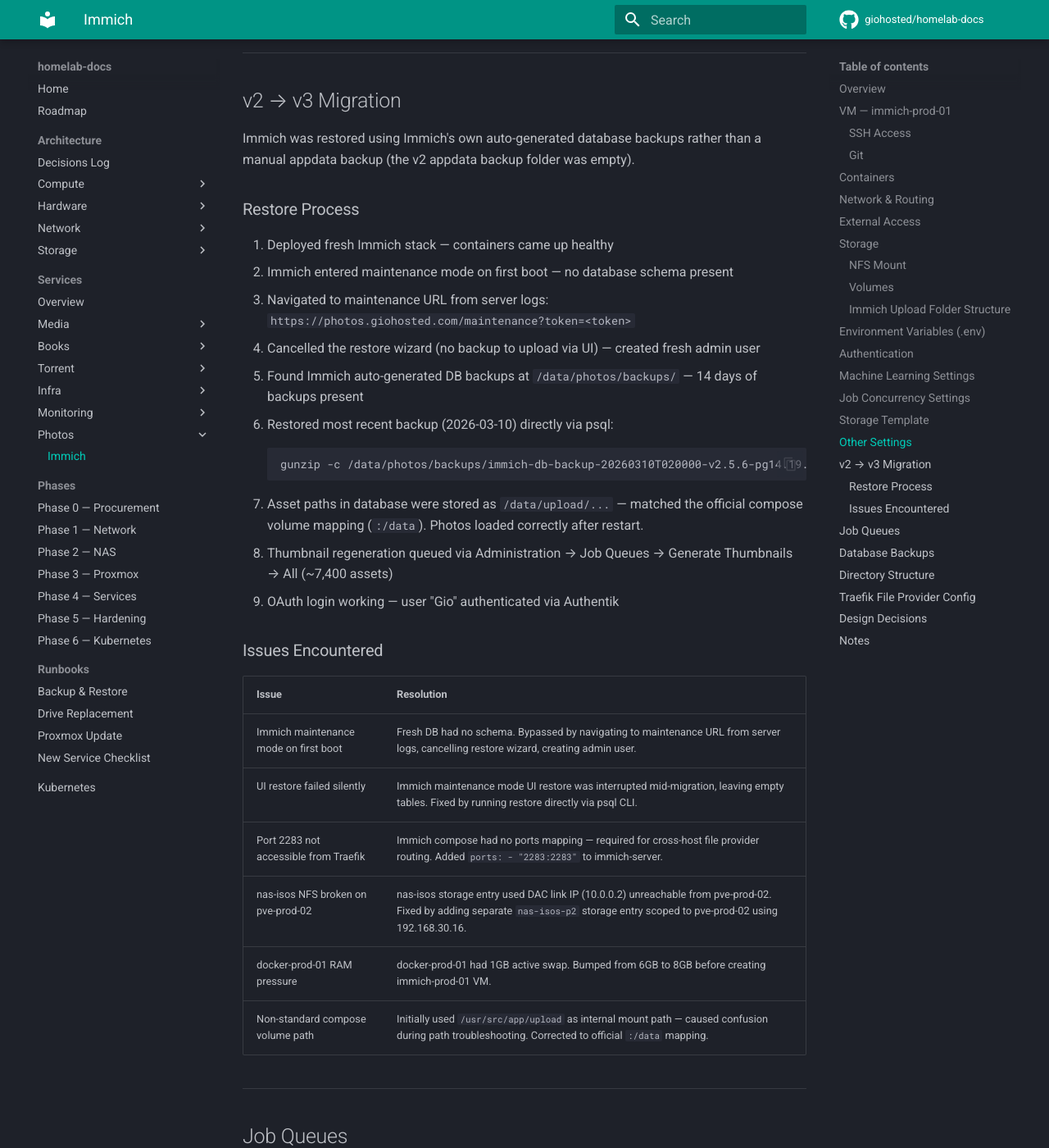
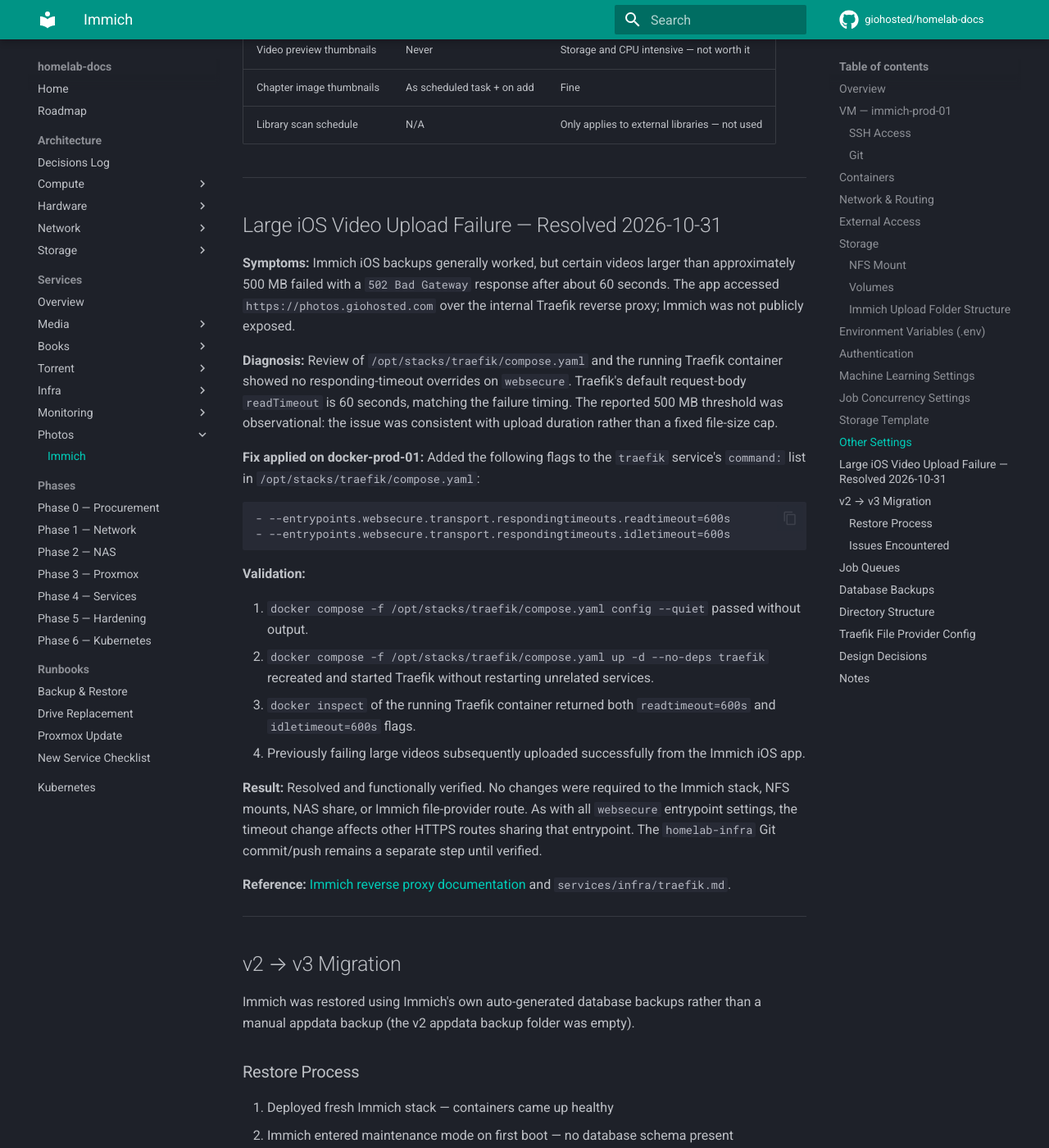
Before and after one commit to giohosted/homelab-docs, an MkDocs documentation site: the page built from docs/services/photos/immich.md, in a window 1280 px wide and 1400 px high, scrolled down 6246 px. Shown: the whole window at 82% size. Built offline with MkDocs 1.6.1 and Material for MkDocs 9.7.7, drawn with Linux system fonts in a browser that asks for light colours; comment, search, counter and statistics services are not loaded; some of the changed text lies outside the part shown.

Commit message:
docs: 2026-10-31 13:35:56

````diff
--- a/docs/services/photos/immich.md
+++ b/docs/services/photos/immich.md
@@ -6,7 +6,7 @@
 **Compose:** `/opt/stacks/immich/compose.yaml`
 **Appdata:** `/opt/appdata/immich/`
 **URL:** `https://photos.giohosted.com`
-**Last Updated:** 2026-07-13
+**Last Updated:** 2026-10-31
 
 ---
 
@@ -20,28 +20,30 @@
 
 ## VM — immich-prod-01
 
-| Component | Detail |
-|-----------|--------|
-| **VM ID** | 106 |
-| **Host** | pve-prod-02 |
-| **OS** | Ubuntu Server 24.04 LTS |
-| **CPU** | 2 cores (x86-64-v2-AES) |
-| **RAM** | 6GB |
-| **Disk** | 32GB (local-lvm) |
-| **System** | q35, OVMF UEFI, VirtIO SCSI |
-| **IP** | 192.168.30.14/24 |
-| **Gateway** | 192.168.30.1 |
-| **DNS** | 192.168.30.10 (dns-prod-01) |
-| **VLAN** | 30 — Services |
-| **Docker** | Installed via official script |
-| **QEMU Agent** | Installed and running |
+|Component|Detail|
+|---|---|
+|**VM ID**|106|
+|**Host**|pve-prod-02|
+|**OS**|Ubuntu Server 24.04 LTS|
+|**CPU**|2 cores (x86-64-v2-AES)|
+|**RAM**|6GB|
+|**Disk**|32GB (local-lvm)|
+|**System**|q35, OVMF UEFI, VirtIO SCSI|
+|**IP**|192.168.30.14/24|
+|**Gateway**|192.168.30.1|
+|**DNS**|192.168.30.10 (dns-prod-01)|
+|**VLAN**|30 — Services|
+|**Docker**|Installed via official script|
+|**QEMU Agent**|Installed and running|
 
 ### SSH Access
-```bash
+
+```
 ssh gio@192.168.30.14
 ```
 
 ### Git
+
 - homelab-infra repo cloned at `/opt/stacks`
 - Credentials cached via `git config --global credential.helper store`
 - Always run `git pull` before making changes — see `runbooks/git-workflow.md`
@@ -50,12 +52,12 @@
 
 ## Containers
 
-| Container | Image | Role |
-|-----------|-------|------|
-| immich_server | ghcr.io/immich-app/immich-server:release | Main application server + API |
-| immich_machine_learning | ghcr.io/immich-app/immich-machine-learning:release | Face detection, CLIP indexing, smart search |
-| immich_postgres | ghcr.io/immich-app/postgres:14-vectorchord0.4.3-pgvectors0.2.0 | Database |
-| immich_redis | docker.io/valkey/valkey:9 | Cache / job queue |
+|Container|Image|Role|
+|---|---|---|
+|immich_server|ghcr.io/immich-app/immich-server:release|Main application server + API|
+|immich_machine_learning|ghcr.io/immich-app/immich-machine-learning:release|Face detection, CLIP indexing, smart search|
+|immich_postgres|ghcr.io/immich-app/postgres:14-vectorchord0.4.3-pgvectors0.2.0|Database|
+|immich_redis|docker.io/valkey/valkey:9|Cache / job queue|
 
 ---
 
@@ -67,11 +69,15 @@
 - **Config file:** `/opt/appdata/traefik/config/immich.yml` on docker-prod-01
 - **AdGuard DNS rewrite:** `photos.giohosted.com` → `192.168.30.11` (Traefik IP)
 - **Port 2283** exposed on host via ports mapping — required for cross-host file provider routing
+- **Traefik `websecure` responding timeouts:** `readTimeout=600s`, `idleTimeout=600s` in `/opt/stacks/traefik/compose.yaml` on docker-prod-01; verified active 2026-10-31
 
 Traffic path:
+
 ```
 Browser → AdGuard (192.168.30.10) → 192.168.30.11 (Traefik) → 192.168.30.14:2283 (immich_server)
 ```
+
+The Immich iOS app uses the same Traefik HTTPS entrypoint when connected on the LAN via `https://photos.giohosted.com`. The responding-timeout flags are **Traefik static entrypoint options**, not settings in the Immich file-provider route or the Immich container.
 
 ---
 
@@ -87,25 +93,27 @@
 
 ### NFS Mount
 
-| NAS Export | Mount Point | Purpose |
-|------------|-------------|---------|
-| `192.168.30.16:/mnt/user/photos` | `/data/photos` | All Immich upload data — photos, thumbs, backups, encoded video |
+|NAS Export|Mount Point|Purpose|
+|---|---|---|
+|`192.168.30.16:/mnt/user/photos`|`/data/photos`|All Immich upload data — photos, thumbs, backups, encoded video|
 
 fstab entry:
+
 ```
 192.168.30.16:/mnt/user/photos /data/photos nfs defaults,_netdev,x-systemd.automount,x-systemd.mount-timeout=30 0 0
 ```
 
 ### Volumes
 
-| Host Path | Container Path | Purpose |
-|-----------|---------------|---------|
-| `/data/photos` | `/data` | Upload location — photos, thumbs, backups, encoded video |
-| `/opt/appdata/immich/postgres` | `/var/lib/postgresql/data` | Postgres database — local disk only, NFS not supported |
+|Host Path|Container Path|Purpose|
+|---|---|---|
+|`/data/photos`|`/data`|Upload location — photos, thumbs, backups, encoded video|
+|`/opt/appdata/immich/postgres`|`/var/lib/postgresql/data`|Postgres database — local disk only, NFS not supported|
 
 ### Immich Upload Folder Structure
 
 Immich manages its own folder structure inside `/data/photos` (= `/mnt/user/photos` on NAS):
+
 ```
 /data/photos/
 ├── backups/          ← Immich auto-generated DB backups (nightly)
@@ -122,15 +130,15 @@
 
 ## Environment Variables (.env)
 
-| Variable | Value | Notes |
-|----------|-------|-------|
-| `UPLOAD_LOCATION` | `/data/photos` | NFS mount point on host |
-| `DB_DATA_LOCATION` | `/opt/appdata/immich/postgres` | Local disk — never NFS |
-| `TZ` | `America/Chicago` | Timezone |
-| `IMMICH_VERSION` | `release` | Always pulls latest stable |
-| `DB_PASSWORD` | see `.env` | Gitignored — never commit |
-| `DB_USERNAME` | `postgres` | Postgres user |
-| `DB_DATABASE_NAME` | `immich` | Postgres database name |
+|Variable|Value|Notes|
+|---|---|---|
+|`UPLOAD_LOCATION`|`/data/photos`|NFS mount point on host|
+|`DB_DATA_LOCATION`|`/opt/appdata/immich/postgres`|Local disk — never NFS|
+|`TZ`|`America/Chicago`|Timezone|
+|`IMMICH_VERSION`|`release`|Always pulls latest stable|
+|`DB_PASSWORD`|see `.env`|Gitignored — never commit|
+|`DB_USERNAME`|`postgres`|Postgres user|
+|`DB_DATABASE_NAME`|`immich`|Postgres database name|
 
 ---
 
@@ -147,11 +155,11 @@
 
 Configured in Administration → Settings → Machine Learning.
 
-| Setting | Value | Notes |
-|---------|-------|-------|
-| Smart Search (CLIP) | Enabled | Model: `ViT-B-32__openai` |
-| Facial Recognition | Enabled | Model: `buffalo_s` |
-| OCR | Enabled | Model: `PP-OCRv5_mobile` |
+|Setting|Value|Notes|
+|---|---|---|
+|Smart Search (CLIP)|Enabled|Model: `ViT-B-32__openai`|
+|Facial Recognition|Enabled|Model: `buffalo_s`|
+|OCR|Enabled|Model: `PP-OCRv5_mobile`|
 
 **Why `buffalo_s` over `buffalo_l`:** immich-prod-01 has 2 vCPUs and 6GB RAM — ML inference runs on CPU only, no GPU passthrough. The small model is meaningfully faster with minimal accuracy difference for a personal library of ~10k assets.
 
@@ -161,13 +169,13 @@
 
 Configured in Administration → Settings → Jobs.
 
-| Job | Concurrency | Notes |
-|-----|-------------|-------|
-| Thumbnail Generation | 5 | Fine for 2 vCPUs — only active during imports |
-| Metadata Extraction | 5 | Same |
-| Smart Search | 2 | ML inference — 2 workers is appropriate |
-| Face Detection | 2 | ML inference — 2 workers is appropriate |
-| Storage Template Migration | 1 | Fine as-is |
+|Job|Concurrency|Notes|
+|---|---|---|
+|Thumbnail Generation|5|Fine for 2 vCPUs — only active during imports|
+|Metadata Extraction|5|Same|
+|Smart Search|2|ML inference — 2 workers is appropriate|
+|Face Detection|2|ML inference — 2 workers is appropriate|
+|Storage Template Migration|1|Fine as-is|
 
 > Concurrency values are intentionally left at defaults. Jobs only run during imports — idle CPU usage is 7-8% normally. Adding more vCPUs is the right lever if throughput becomes a problem, not throttling concurrency.
 
@@ -178,6 +186,7 @@
 Enabled in Administration → Settings → Storage Template.
 
 **Template string:**
+
 ```
 {{y}}/{{MMMM}}/{{filename}}
 ```
@@ -192,12 +201,38 @@
 
 ## Other Settings
 
-| Setting | Value | Notes |
-|---------|-------|-------|
-| Trash retention | 30 days | Fine as-is |
-| Video preview thumbnails | Never | Storage and CPU intensive — not worth it |
-| Chapter image thumbnails | As scheduled task + on add | Fine |
-| Library scan schedule | N/A | Only applies to external libraries — not used |
+|Setting|Value|Notes|
+|---|---|---|
+|Trash retention|30 days|Fine as-is|
+|Video preview thumbnails|Never|Storage and CPU intensive — not worth it|
+|Chapter image thumbnails|As scheduled task + on add|Fine|
+|Library scan schedule|N/A|Only applies to external libraries — not used|
+
+---
+
+## Large iOS Video Upload Failure — Resolved 2026-10-31
+
+**Symptoms:** Immich iOS backups generally worked, but certain videos larger than approximately 500 MB failed with a `502 Bad Gateway` response after about 60 seconds. The app accessed `https://photos.giohosted.com` over the internal Traefik reverse proxy; Immich was not publicly exposed.
+
+**Diagnosis:** Review of `/opt/stacks/traefik/compose.yaml` and the running Traefik container showed no responding-timeout overrides on `websecure`. Traefik's default request-body `readTimeout` is 60 seconds, matching the failure timing. The reported 500 MB threshold was observational: the issue was consistent with upload duration rather than a fixed file-size cap.
+
+**Fix applied on docker-prod-01:** Added the following flags to the `traefik` service's `command:` list in `/opt/stacks/traefik/compose.yaml`:
+
+```
+- --entrypoints.websecure.transport.respondingtimeouts.readtimeout=600s
+- --entrypoints.websecure.transport.respondingtimeouts.idletimeout=600s
+```
+
+**Validation:**
+
+1. `docker compose -f /opt/stacks/traefik/compose.yaml config --quiet` passed without output.
+2. `docker compose -f /opt/stacks/traefik/compose.yaml up -d --no-deps traefik` recreated and started Traefik without restarting unrelated services.
+3. `docker inspect` of the running Traefik container returned both `readtimeout=600s` and `idletimeout=600s` flags.
+4. Previously failing large videos subsequently uploaded successfully from the Immich iOS app.
+
+**Result:** Resolved and functionally verified. No changes were required to the Immich stack, NFS mounts, NAS share, or Immich file-provider route. As with all `websecure` entrypoint settings, the timeout change affects other HTTPS routes sharing that entrypoint. The `homelab-infra` Git commit/push remains a separate step until verified.
+
+**Reference:** [Immich reverse proxy documentation](https://docs.immich.app/administration/reverse-proxy/) and `services/infra/traefik.md`.
 
 ---
 
@@ -213,23 +248,25 @@
 4. Cancelled the restore wizard (no backup to upload via UI) — created fresh admin user
 5. Found Immich auto-generated DB backups at `/data/photos/backups/` — 14 days of backups present
 6. Restored most recent backup (2026-03-10) directly via psql:
-```bash
+
+```
 gunzip -c /data/photos/backups/immich-db-backup-20260310T020000-v2.5.6-pg14.19.sql.gz | docker exec -i immich_postgres psql -U postgres -d immich
 ```
+
 7. Asset paths in database were stored as `/data/upload/...` — matched the official compose volume mapping (`:/data`). Photos loaded correctly after restart.
 8. Thumbnail regeneration queued via Administration → Job Queues → Generate Thumbnails → All (~7,400 assets)
 9. OAuth login working — user "Gio" authenticated via Authentik
 
 ### Issues Encountered
 
-| Issue | Resolution |
-|-------|------------|
-| Immich maintenance mode on first boot | Fresh DB had no schema. Bypassed by navigating to maintenance URL from server logs, cancelling restore wizard, creating admin user. |
-| UI restore failed silently | Immich maintenance mode UI restore was interrupted mid-migration, leaving empty tables. Fixed by running restore directly via psql CLI. |
-| Port 2283 not accessible from Traefik | Immich compose had no ports mapping — required for cross-host file provider routing. Added `ports: - "2283:2283"` to immich-server. |
-| nas-isos NFS broken on pve-prod-02 | nas-isos storage entry used DAC link IP (10.0.0.2) unreachable from pve-prod-02. Fixed by adding separate `nas-isos-p2` storage entry scoped to pve-prod-02 using 192.168.30.16. |
-| docker-prod-01 RAM pressure | docker-prod-01 had 1GB active swap. Bumped from 6GB to 8GB before creating immich-prod-01 VM. |
-| Non-standard compose volume path | Initially used `/usr/src/app/upload` as internal mount path — caused confusion during path troubleshooting. Corrected to official `:/data` mapping. |
+|Issue|Resolution|
+|---|---|
+|Immich maintenance mode on first boot|Fresh DB had no schema. Bypassed by navigating to maintenance URL from server logs, cancelling restore wizard, creating admin user.|
+|UI restore failed silently|Immich maintenance mode UI restore was interrupted mid-migration, leaving empty tables. Fixed by running restore directly via psql CLI.|
+|Port 2283 not accessible from Traefik|Immich compose had no ports mapping — required for cross-host file provider routing. Added `ports: - "2283:2283"` to immich-server.|
+|nas-isos NFS broken on pve-prod-02|nas-isos storage entry used DAC link IP (10.0.0.2) unreachable from pve-prod-02. Fixed by adding separate `nas-isos-p2` storage entry scoped to pve-prod-02 using 192.168.30.16.|
+|docker-prod-01 RAM pressure|docker-prod-01 had 1GB active swap. Bumped from 6GB to 8GB before creating immich-prod-01 VM.|
+|Non-standard compose volume path|Initially used `/usr/src/app/upload` as internal mount path — caused confusion during path troubleshooting. Corrected to official `:/data` mapping.|
 
 ---
 
@@ -254,7 +291,8 @@
 These backups are on the NAS ZFS mirror pool — protected by ZFS redundancy and ZnapZend snapshots.
 
 **To restore from an Immich auto-backup:**
-```bash
+
+```
 # Stop the server to prevent writes during restore
 docker stop immich_server
 
@@ -270,6 +308,7 @@
 ---
 
 ## Directory Structure
+
 ```
 /opt/stacks/immich/
   compose.yaml              ← in git
@@ -292,7 +331,8 @@
 ## Traefik File Provider Config
 
 `/opt/appdata/traefik/config/immich.yml` on docker-prod-01:
-```yaml
+
+```
 http:
   routers:
     immich:
@@ -310,19 +350,21 @@
           - url: "http://192.168.30.14:2283"
 ```
 
+For upload timeout settings, see the separate **static** Traefik Compose flags described under "Large iOS Video Upload Failure"; no change to this file-provider route was needed.
+
 ---
 
 ## Design Decisions
 
-| Decision | Rationale |
-|----------|-----------|
-| Dedicated VM on pve-prod-02 | ML worker CPU spikes isolated from media stack. pve-prod-02 had ample RAM headroom. See `architecture/decisions-log.md`. |
-| Postgres on local VM disk | Immich explicitly does not support NFS for Postgres. Local disk avoids NFS latency and locking issues. |
-| DB restore via psql CLI | UI restore failed silently mid-migration. CLI restore is reliable and provides clear output. |
-| Official compose volume mapping `:/data` | Non-standard paths cause DB asset path mismatches on future migrations. Official mapping ensures consistency with Immich tooling. |
-| LAN-only by default | No need for permanent external exposure. Temporary tunnel added for wedding event only — see cloudflare-tunnel.md. |
-| buffalo_s over buffalo_l | Faster on CPU-only VM with negligible accuracy difference for a personal library. |
-| 2 vCPUs retained | ML jobs only run during imports. Idle CPU is 7-8%. Adding cores would sit unused 99% of the time. |
+|Decision|Rationale|
+|---|---|
+|Dedicated VM on pve-prod-02|ML worker CPU spikes isolated from media stack. pve-prod-02 had ample RAM headroom. See `architecture/decisions-log.md`.|
+|Postgres on local VM disk|Immich explicitly does not support NFS for Postgres. Local disk avoids NFS latency and locking issues.|
+|DB restore via psql CLI|UI restore failed silently mid-migration. CLI restore is reliable and provides clear output.|
+|Official compose volume mapping `:/data`|Non-standard paths cause DB asset path mismatches on future migrations. Official mapping ensures consistency with Immich tooling.|
+|LAN-only by default|No need for permanent external exposure. Temporary tunnel added for wedding event only — see cloudflare-tunnel.md.|
+|buffalo_s over buffalo_l|Faster on CPU-only VM with negligible accuracy difference for a personal library.|
+|2 vCPUs retained|ML jobs only run during imports. Idle CPU is 7-8%. Adding cores would sit unused 99% of the time.|
 
 ---
 
@@ -333,3 +375,4 @@
 - NUT client not yet configured — to be done in Phase 5 Wave 7
 - `gio` user added to `service` group (GID 2000) on immich-prod-01 for file permission consistency
 - git identity configured: `delgadogiovanny@gmail.com` / `giohosted`
+- Last documented Immich version is v3.0.2; this documentation update verified the Traefik timeout and large video upload behavior, not a newer I
````
Also changed, not shown: docs/services/infra/traefik.md (+65 -17 lines).
